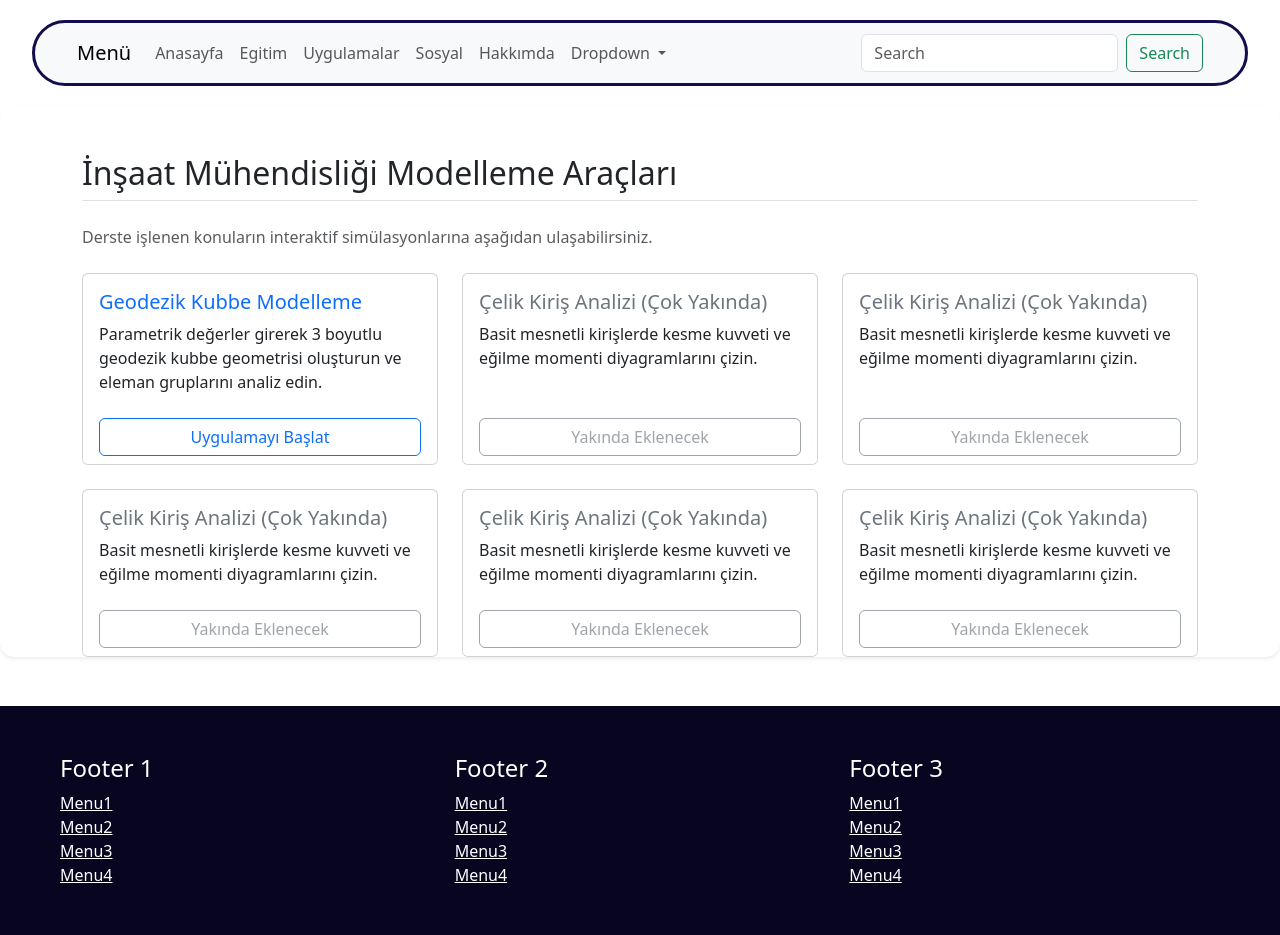
After one commit to Habibey/insaat-site, a Django app: page /uygulamalar/ in a window 1280 px wide. The commit adds this page. Run offline with Django 5.2, Linux system fonts and the light colour scheme; some libraries are stand-ins or nearby versions.

Commit message:
modelleme eklendi

```diff
--- a/main/templates/base.html
+++ b/main/templates/base.html
@@ -30,6 +30,9 @@
                 </li>
                 <li class="nav-item">
                 <a class="nav-link "  href="/egitim/">Egitim</a>
+                </li>
+                <li class="nav-item">
+                <a class="nav-link "  href="/uygulamalar/">Uygulamalar</a>
                 </li>
                  <li class="nav-item">
                 <a class="nav-link " href="#">Sosyal</a>
--- /dev/null
+++ b/main/templates/uygulamalar.html
@@ -0,0 +1,83 @@
+{% extends "base.html" %}
+{% block title %}Çalışmalarımız{% endblock %}
+
+{% block content %}
+    <div class="table-responsive shadow-sm">
+<div class="container mt-5">
+    <h2 class="mb-4 border-bottom pb-2">İnşaat Mühendisliği Modelleme Araçları</h2>
+    <p class="text-muted mb-4">Derste işlenen konuların interaktif simülasyonlarına aşağıdan ulaşabilirsiniz.</p>
+
+    <div class="row g-4">
+
+        <div class="col-md-4">
+            <div class="card app-card h-100">
+                <div class="card-body">
+                    <h5 class="card-title text-primary">Geodezik Kubbe Modelleme</h5>
+                    <p class="card-text">Parametrik değerler girerek 3 boyutlu geodezik kubbe geometrisi oluşturun ve eleman gruplarını analiz edin.</p>
+                </div>
+                <div class="card-footer bg-white border-top-0">
+                    <a href="{% url 'geodezik_uygulama' %}" class="btn btn-outline-primary w-100">Uygulamayı Başlat</a>
+                </div>
+            </div>
+        </div>
+
+        <div class="col-md-4">
+            <div class="card app-card h-100">
+                <div class="card-body">
+                    <h5 class="card-title text-secondary">Çelik Kiriş Analizi (Çok Yakında)</h5>
+                    <p class="card-text">Basit mesnetli kirişlerde kesme kuvveti ve eğilme momenti diyagramlarını çizin.</p>
+                </div>
+                <div class="card-footer bg-white border-top-0">
+                    <button class="btn btn-outline-secondary w-100" disabled>Yakında Eklenecek</button>
+                </div>
+            </div>
+        </div>
+                <div class="col-md-4">
+            <div class="card app-card h-100">
+                <div class="card-body">
+                    <h5 class="card-title text-secondary">Çelik Kiriş Analizi (Çok Yakında)</h5>
+                    <p class="card-text">Basit mesnetli kirişlerde kesme kuvveti ve eğilme momenti diyagramlarını çizin.</p>
+                </div>
+                <div class="card-footer bg-white border-top-0">
+                    <button class="btn btn-outline-secondary w-100" disabled>Yakında Eklenecek</button>
+                </div>
+            </div>
+        </div>
+                <div class="col-md-4">
+            <div class="card app-card h-100">
+                <div class="card-body">
+                    <h5 class="card-title text-secondary">Çelik Kiriş Analizi (Çok Yakında)</h5>
+                    <p class="card-text">Basit mesnetli kirişlerde kesme kuvveti ve eğilme momenti diyagramlarını çizin.</p>
+                </div>
+                <div class="card-footer bg-white border-top-0">
+                    <button class="btn btn-outline-secondary w-100" disabled>Yakında Eklenecek</button>
+                </div>
+            </div>
+        </div>
+                <div class="col-md-4">
+            <div class="card app-card h-100">
+                <div class="card-body">
+                    <h5 class="card-title text-secondary">Çelik Kiriş Analizi (Çok Yakında)</h5>
+                    <p class="card-text">Basit mesnetli kirişlerde kesme kuvveti ve eğilme momenti diyagramlarını çizin.</p>
+                </div>
+                <div class="card-footer bg-white border-top-0">
+                    <button class="btn btn-outline-secondary w-100" disabled>Yakında Eklenecek</button>
+                </div>
+            </div>
+        </div>
+                <div class="col-md-4">
+            <div class="card app-card h-100">
+                <div class="card-body">
+                    <h5 class="card-title text-secondary">Çelik Kiriş Analizi (Çok Yakında)</h5>
+                    <p class="card-text">Basit mesnetli kirişlerde kesme kuvveti ve eğilme momenti diyagramlarını çizin.</p>
+                </div>
+                <div class="card-footer bg-white border-top-0">
+                    <button class="btn btn-outline-secondary w-100" disabled>Yakında Eklenecek</button>
+                </div>
+            </div>
+        </div>
+
+    </div>
+</div>
+    </div>
+{% endblock %}
--- a/main/urls.py
+++ b/main/urls.py
@@ -8,5 +8,8 @@ urlpatterns = [
     path('hakkimda/', views.hakkimda, name='hakkimda'), # Hakkımda sayfası URL'si
     path('egitim/', views.egitim, name='egitim'), # Eğitim sayfası URL'si
     path('uyedetay/<int:pk>/', views.uyedetay, name='uyedetay'), # Üye detay sayfası URL'si
-    path('sosyal/',views.sosyal,name='sosyal') # Sosyal sayfası URL'si
+    path('sosyal/',views.sosyal,name='sosyal'), # Sosyal sayfası URL'si
+    path('uygulamalar/',views.uygulamalar,name='uygulamalar'), # Uygulamalar sayfası URL'si
+    path('geodezik/', views.geodezik_uygulama, name='geodezik_uygulama'),
+
 ]
--- /dev/null
+++ b/main/utils.py
@@ -0,0 +1,180 @@
+import numpy as np
+import plotly.graph_objects as go
+
+# Geodezik Kubbe Sabitleri
+POLYHEDRON_NAMES = {
+    3: 'Tetrahedron',
+    4: 'Octahedron',
+    5: 'Icosahedron',
+    6: 'Hexahedron',
+    7: 'Heptahedron',
+    8: 'Octahedron_8',
+    9: 'Enneahedron'
+}
+
+
+# Hesaplama Fonksiyonları
+def generate_dome_geometry(params):
+    t = int(params.get('type', 5)) # Varsayılan olarak 5 (Icosahedron)
+    if t not in range(3, 10):
+        raise ValueError('Geçersiz yüz sayısı. 3 ile 9 arasında olmalıdır.')
+
+    dome = params.copy()
+    dome['poly_name'] = POLYHEDRON_NAMES.get(t, f'Polyhedron_{t}')
+    return polyhedron_base(dome, t)
+
+def polyhedron_base(dome, face):
+    # Web formundan gelen veriler string olabileceği için sayıya çeviriyoruz
+    sp = float(dome['span'])
+    ht = float(dome['height'])
+    fr = int(dome['freq'])
+
+    R = ((sp / 2) ** 2 / ht + ht) / 2
+    if ht > R:
+        raise ValueError('Kubbe yüksekliği yarıçapı aşamaz.')
+
+    alpha = np.degrees(np.arcsin(sp / (2 * R)))
+    phi = alpha / fr
+    dome['radius'], dome['angle'], dome['fr_angle'] = R, alpha, phi
+
+    ds = sum(range(1, fr + 1)) * face + 1
+    dome['nodenum'] = ds
+    nodes = np.zeros((ds, 4))
+
+    es = (sum(range(1, fr + 1)) * 3 - fr) * face
+    dome['memnum'] = es
+    eleman = np.zeros((es, 2), dtype=int)
+    mem = np.zeros((es, 5))
+
+    nodes[0] = [1, 0, 0, ht]
+    dx = [nodes[0:1]]
+
+    j = 0
+    for i in range(1, fr + 1):
+        rx = R * np.sin(np.radians(phi * i))
+        ar = 2 * np.pi / (face * i)
+        aci = np.arange(0, 2 * np.pi, ar)
+        ll = np.arange(j + 1, j + 1 + len(aci))
+
+        nodes[ll, 0] = ll + 1
+        nodes[ll, 1] = rx * np.cos(aci)
+        nodes[ll, 2] = rx * np.sin(aci)
+        nodes[ll, 3] = R * np.cos(np.radians(phi * i)) - (R - ht)
+
+        j += len(aci)
+        dx.append(nodes[ll])
+
+    dome['nodes'] = nodes
+
+    idx = 0
+    top_idx = int(dx[0][0, 0]) - 1
+    ring_idx = (dx[1][:, 0] - 1).astype(int)
+
+    for nid in ring_idx:
+        eleman[idx] = [nid, top_idx]
+        idx += 1
+
+    for i in range(1, fr):
+        d2 = (dx[i + 1][::i + 1, 0] - 1).astype(int)
+        d1 = (dx[i][::i, 0] - 1).astype(int)
+        for a, b in zip(d1, d2):
+            eleman[idx] = [a, b]
+            idx += 1
+
+    for i in range(1, fr + 1):
+        k = (dx[i][:, 0] - 1).astype(int)
+        for a, b in zip(k, np.roll(k, -1)):
+            eleman[idx] = [a, b]
+            idx += 1
+
+    for i in range(1, fr):
+        d2 = (dx[i + 1][:, 0] - 1).astype(int)
+        d1 = (dx[i][:, 0] - 1).astype(int)
+        d2x = (dx[i + 1][::i + 1, 0] - 1).astype(int)
+        tmp = np.hstack([np.setdiff1d(d2, d2x)[-1:], np.setdiff1d(d2, d2x)])
+        for a, t1, t2 in zip(d1, tmp, np.roll(tmp, -1)):
+            eleman[idx] = [a, t1]
+            eleman[idx + 1] = [a, t2]
+            idx += 2
+
+    mem[:, 0] = np.arange(1, len(eleman) + 1)
+    mem[:, 1:3] = eleman + 1
+    dome['members'] = mem
+
+    supp = dx[-1].copy()
+    supp[:, 1:4] = 1
+    dome['support'] = supp.astype(int)
+
+    return dome
+
+def grpdet(dome, tol=1e-6):
+    pairs = dome['members'][:, 1:3].astype(int) - 1
+    lengths = np.linalg.norm(
+        dome['nodes'][pairs[:, 0], 1:4] - dome['nodes'][pairs[:, 1], 1:4],
+        axis=1
+    )
+    groups, unique = {}, []
+    for idx, L in enumerate(lengths):
+        for gid, UL in enumerate(unique):
+            if abs(L - UL) < tol:
+                groups.setdefault(gid, []).append(idx)
+                break
+        else:
+            unique.append(L)
+            groups[len(unique) - 1] = [idx]
+    dome['groups'] = groups
+    dome['lengths'] = lengths
+    dome['group_count'] = len(groups)
+    dome['total_length'] = float(np.sum(lengths))
+    return dome
+
+def define_supports(dome):
+    dome['supports'] = dome['support'][:, 0].astype(int)
+    return dome
+
+# ---------------------------------------------
+# Görselleştirme (Plotly) Fonksiyonu
+# ---------------------------------------------
+def create_dome_plot(dome, group_style='Colored'):
+    fig = go.Figure()
+    nodes = dome['nodes']
+    members = dome['members'][:, 1:3].astype(int)
+
+    if group_style == 'Colored':
+        palette = ['#636EFA', '#EF553B', '#00CC96', '#AB63FA', '#FFA15A', '#19D3F3', '#FF6692', '#B6E880', '#FF97FF', '#FECB52']
+        for gid, elems in dome['groups'].items():
+            color = palette[gid % len(palette)]
+            for ei in elems:
+                a, b = members[ei] - 1
+                p1, p2 = nodes[a, 1:4], nodes[b, 1:4]
+                fig.add_trace(go.Scatter3d(
+                    x=[p1[0], p2[0]], y=[p1[1], p2[1]], z=[p1[2], p2[2]],
+                    mode='lines', line=dict(color=color, width=3), showlegend=False
+                ))
+    else:
+        for a, b in members:
+            p1, p2 = nodes[a-1, 1:4], nodes[b-1, 1:4]
+            fig.add_trace(go.Scatter3d(
+                x=[p1[0], p2[0]], y=[p1[1], p2[1]], z=[p1[2], p2[2]],
+                mode='lines', line=dict(color='lightgray', width=2), showlegend=False
+            ))
+
+    # Düğüm noktalarını (Nodes) ekle
+    fig.add_trace(go.Scatter3d(
+        x=nodes[:, 1], y=nodes[:, 2], z=nodes[:, 3],
+        mode='markers', marker=dict(size=3, color='black'), name='Nodes'
+    ))
+
+    # Kamera ve Görünüm Ayarları
+    fig.update_layout(
+        scene=dict(
+            xaxis=dict(visible=False),
+            yaxis=dict(visible=False),
+            zaxis=dict(visible=False),
+            aspectmode='data'
+        ),
+        margin=dict(l=0, r=0, t=0, b=0),
+        height=600 # Grafiğin HTML'deki varsayılan yüksekliği
+    )
+
+    return fig
--- a/main/views.py
+++ b/main/views.py
@@ -1,6 +1,7 @@
 from django.shortcuts import render
 from .models import researchMember,hakkimizda
 from django.shortcuts import get_object_or_404
+from .utils import generate_dome_geometry, grpdet, define_supports, create_dome_plot
 
 # Create your views here.
 def egitim(request):
@@ -19,3 +20,45 @@ def uyedetay(request, pk):
 
 def sosyal(request):
     return render(request,'sosyal.html')
+
+def geodezik_uygulama(request):
+    context = {}
+
+    # Sayfa ilk açıldığında kutucuklarda görünecek varsayılan değerler
+    default_params = {'type': 5, 'span': 31.78, 'height': 7.0, 'freq': 5}
+    context['params'] = default_params
+
+    if request.method == 'POST':
+        try:
+            # 1. HTML formundan gelen verileri alıyoruz
+            params = {
+                'type': int(request.POST.get('type')),
+                'span': float(request.POST.get('span')),
+                'height': float(request.POST.get('height')),
+                'freq': int(request.POST.get('freq'))
+            }
+
+            # Formda girilen son değerleri ekranda tutmak için güncelliyoruz
+            context['params'] = params
+
+            # 2. utils.py'daki matematiksel işlemleri çalıştırıyoruz
+            dome = generate_dome_geometry(params)
+            dome = grpdet(dome)
+            dome = define_supports(dome)
+
+            # 3. 3D Grafiği oluşturuyoruz
+            fig = create_dome_plot(dome)
+
+            # 4. Grafiği HTML sayfasına gömülebilir bir metne (string) çeviriyoruz
+            # include_plotlyjs='cdn' kısmı grafiğin tarayıcıda interaktif çalışmasını sağlar
+            plot_div = fig.to_html(full_html=False, include_plotlyjs='cdn')
+            context['plot_div'] = plot_div
+
+        except Exception as e:
+            context['error'] = f"Hesaplama sırasında bir hata oluştu: {str(e)}"
+
+    # Sonuçları geodezik.html sayfasına gönderiyoruz
+    return render(request, 'geodezik.html', context)
+
+def uygulamalar(request):
+    return render(request,'uygulamalar.html')
```
Also changed, not shown: main/templates/geodezik.html (added, +75 -0 lines).
